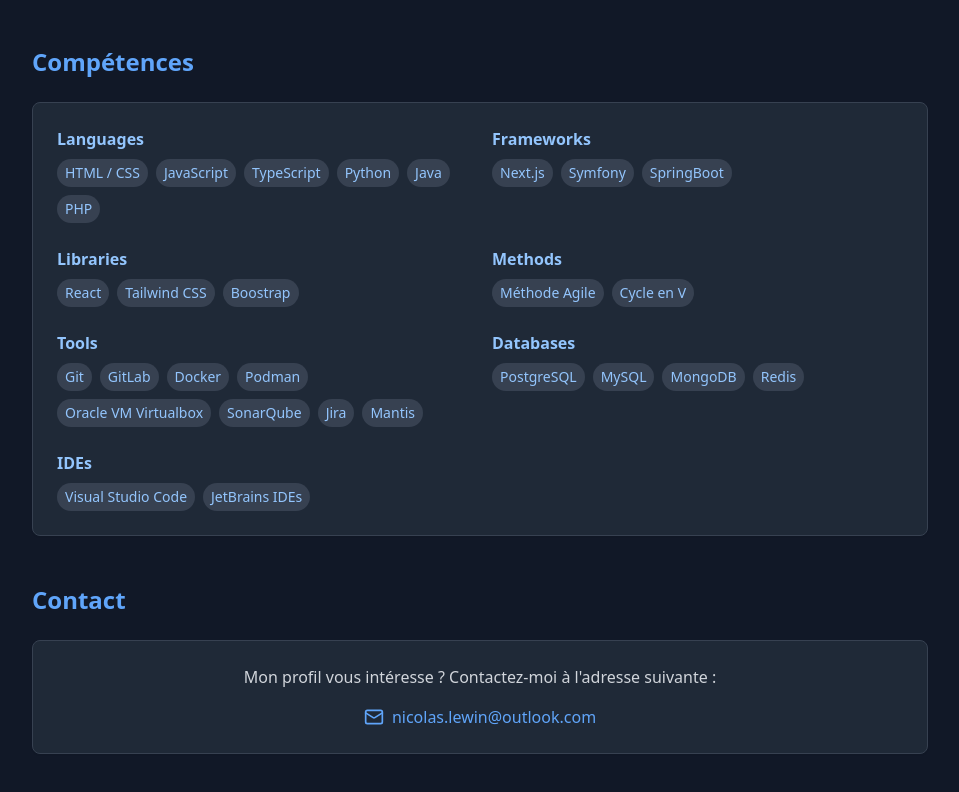
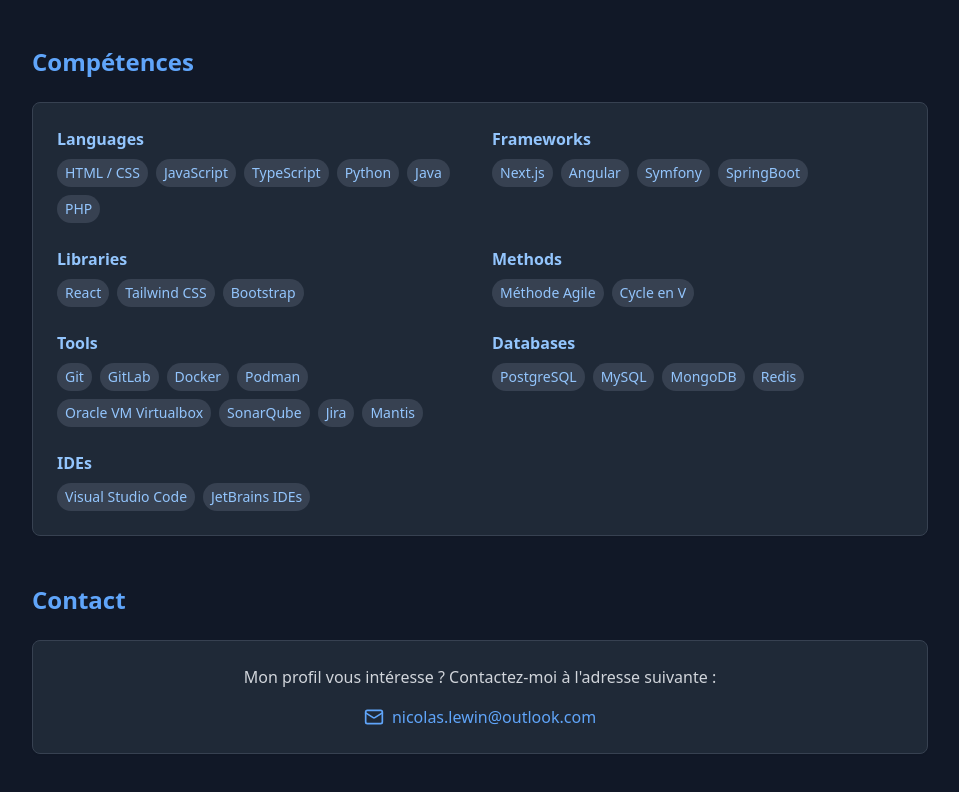
Before and after one commit to NicolasLewin/NicolasLewin.github.io, a Next.js app: page / in a window 1280 px wide. Shown: the part 6309-7101 px from the top of the page, without its empty margins (160-1119 px from the left). Built offline with nearby package versions, Linux system fonts and the light colour scheme.

Commit message:
updated frameworks data

```diff
--- a/data/portfolioData.ts
+++ b/data/portfolioData.ts
@@ -209,8 +209,8 @@ export const portfolioData = {
     ],
     skills: {
       languages: ["HTML / CSS", "JavaScript", "TypeScript", "Python", "Java", "PHP"],
-      frameworks: ["Next.js", "Symfony", "SpringBoot"],
-      libraries: ["React", "Tailwind CSS", "Boostrap"],
+      frameworks: ["Next.js", "Angular", "Symfony", "SpringBoot"],
+      libraries: ["React", "Tailwind CSS", "Bootstrap"],
       methods: ["Agile", "V Model"],
       tools: ["Git", "GitLab", "Docker", "Podman", "Oracle VM Virtualbox", "SonarQube", "Jira", "Mantis"],
       databases: ["PostgreSQL", "MySQL", "MongoDB", "Redis"],
@@ -426,8 +426,8 @@ export const portfolioData = {
     ],
     skills: {
       languages: ["HTML / CSS", "JavaScript", "TypeScript", "Python", "Java", "PHP"],
-      frameworks: ["Next.js", "Symfony", "SpringBoot"],
-      libraries: ["React", "Tailwind CSS", "Boostrap"],
+      frameworks: ["Next.js", "Angular", "Symfony", "SpringBoot"],
+      libraries: ["React", "Tailwind CSS", "Bootstrap"],
       methods: ["Méthode Agile", "Cycle en V"],
       tools: ["Git", "GitLab", "Docker", "Podman", "Oracle VM Virtualbox", "SonarQube", "Jira", "Mantis"],
       databases: ["PostgreSQL", "MySQL", "MongoDB", "Redis"],
```
